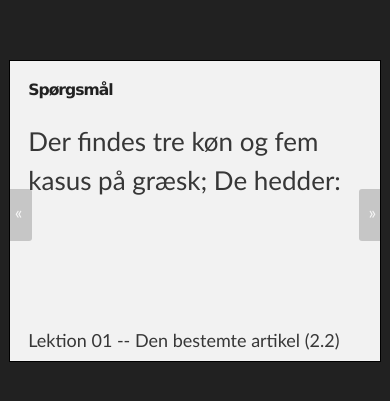
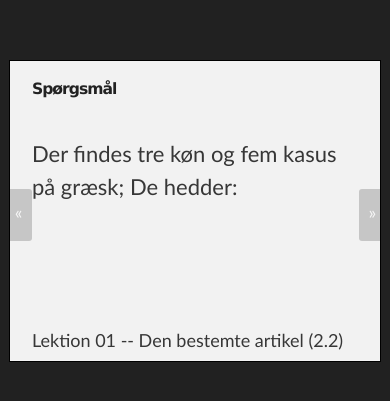
Before and after one commit to stenskjaer/stenskjaer.github.io, a plain HTML site: page slides/echo/lektion1.html in a window 390 px wide. Shown: the part 211-612 px from the top of the page. Drawn offline with Linux system fonts and the light colour scheme.

Commit message:
Padding and size adjustments

```diff
--- a/stylesheets/stylesheet.css
+++ b/stylesheets/stylesheet.css
@@ -408,7 +408,7 @@ Slides
 }
 
 .bss-slides figure{
-	padding: 0 5%;
+	padding: 0 7% 0 6%;
 	height: 100%;
 	display: none;
 }
@@ -423,8 +423,7 @@ Slides
 }
 
 .bss-slides p {
-	font-size: 4.5vw;
-	padding-top: 14% 0;
+	margin-top: 8%;
 }
 
 .bss-slides h4 {
@@ -507,7 +506,7 @@ Small Device Styles
 	  height: 300px;
   }
   .bss-slides p {
-	  font-size: 26px;
+	  font-size: 22px;
   }
 
   .bss-slides span {
```
